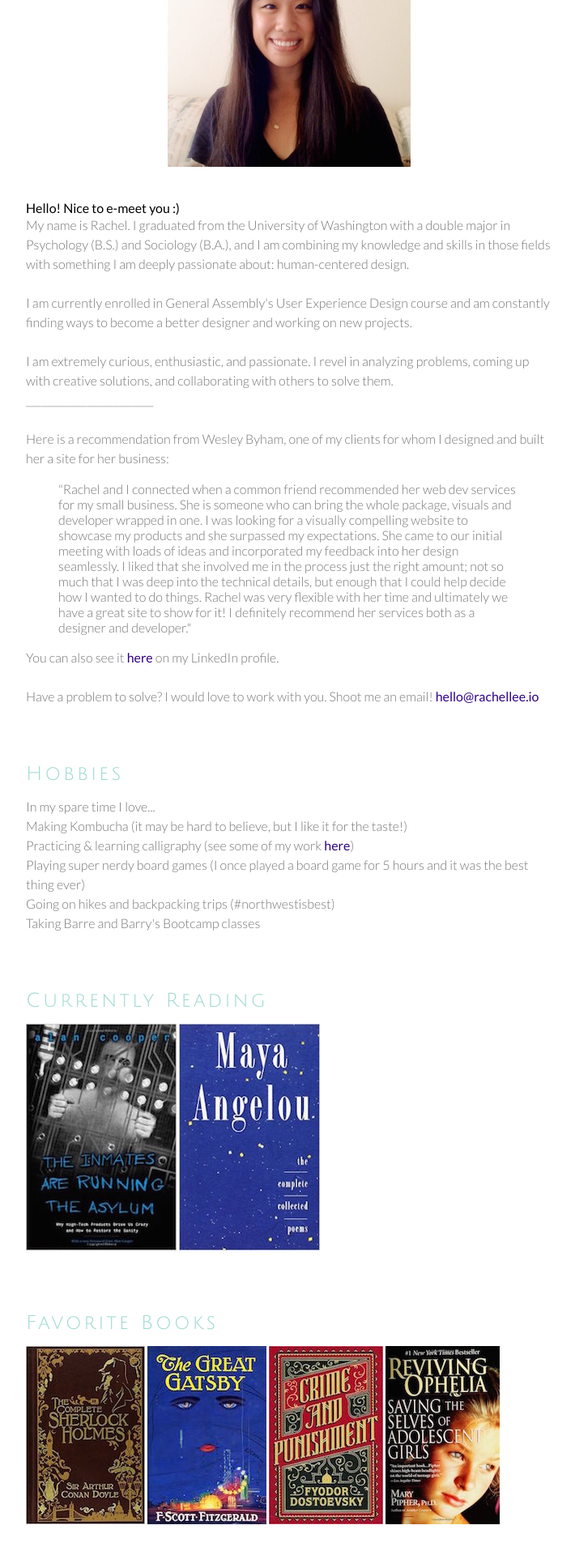
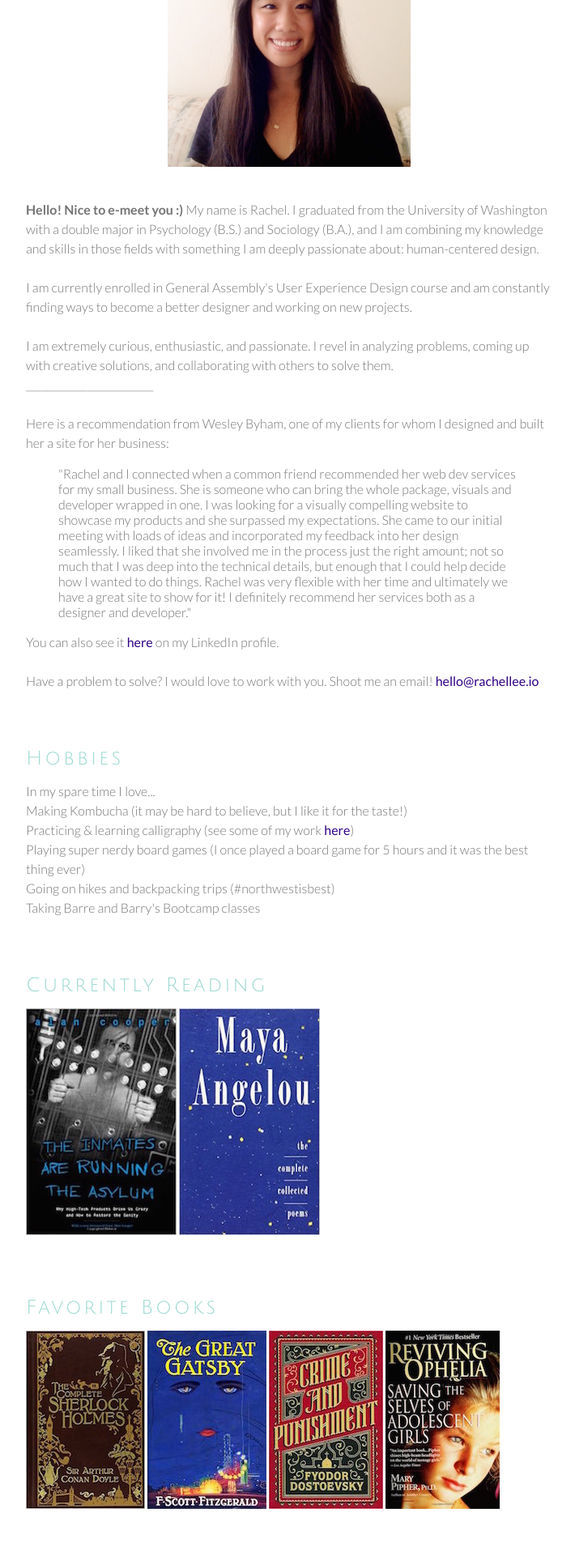
Before and after one commit to rachellee/resume, a Jekyll site: the page built from index.html, in a window 1280 px wide. Shown: the part 1072-2992 px from the top of the page at 81% size, without its empty margins (283-993 px from the left). Built offline with Jekyll 4.4.1, drawn with Linux system fonts in a browser that asks for light colours; nearby versions of some CDN libraries; some web fonts are replaced.

```diff
--- a/_layouts/default.html
+++ b/_layouts/default.html
@@ -41,7 +41,7 @@
 		<ul>
 			<li class="active"><span id="nav-link"><a href="/">Home</span></a></li>
 			<li><span id="nav-link"><a href="/portfolio/">Portfolio</span></a></li>
-			<li><span id="nav-link"><a href="/resume/">Resum&eacute;</span></a></li>
+			<li><span id="nav-link"><a href="/resume/Rachel-C-Lee-resume.pdf" target="_blank">Resum&eacute;</span></a></li>
 			<li class="has-sub"><span id="nav-link"><a href="/blog/">Blog</span></a>
 				<ul>
 					<li><a href="/tags/#design">Design</a></li>
--- a/index.html
+++ b/index.html
@@ -12,8 +12,7 @@ layout: default
 	<div class="story_section">
 		<h1>About Me</h1>
 		<center><img src="/images/prof.jpg" class="profile_pic"></center><BR><BR>
-			Hello! Nice to e-meet you :)
-		<p>My name is Rachel. I graduated from the University of Washington with a double major in Psychology (B.S.) and Sociology (B.A.), and I am combining my knowledge and skills in those fields with something I am deeply passionate about: human-centered design.<BR><BR>
+			<p><b>Hello! Nice to e-meet you :)</b> My name is Rachel. I graduated from the University of Washington with a double major in Psychology (B.S.) and Sociology (B.A.), and I am combining my knowledge and skills in those fields with something I am deeply passionate about: human-centered design.<BR><BR>
 			I am currently enrolled in General Assembly's User Experience Design course and am constantly finding ways to become a better designer and working on new projects.
 			<BR><BR>
 			I am extremely curious, enthusiastic, and passionate. I revel in analyzing problems, coming up with creative solutions, and collaborating with others to solve them.
```
Also changed, not shown: 1 other file.
